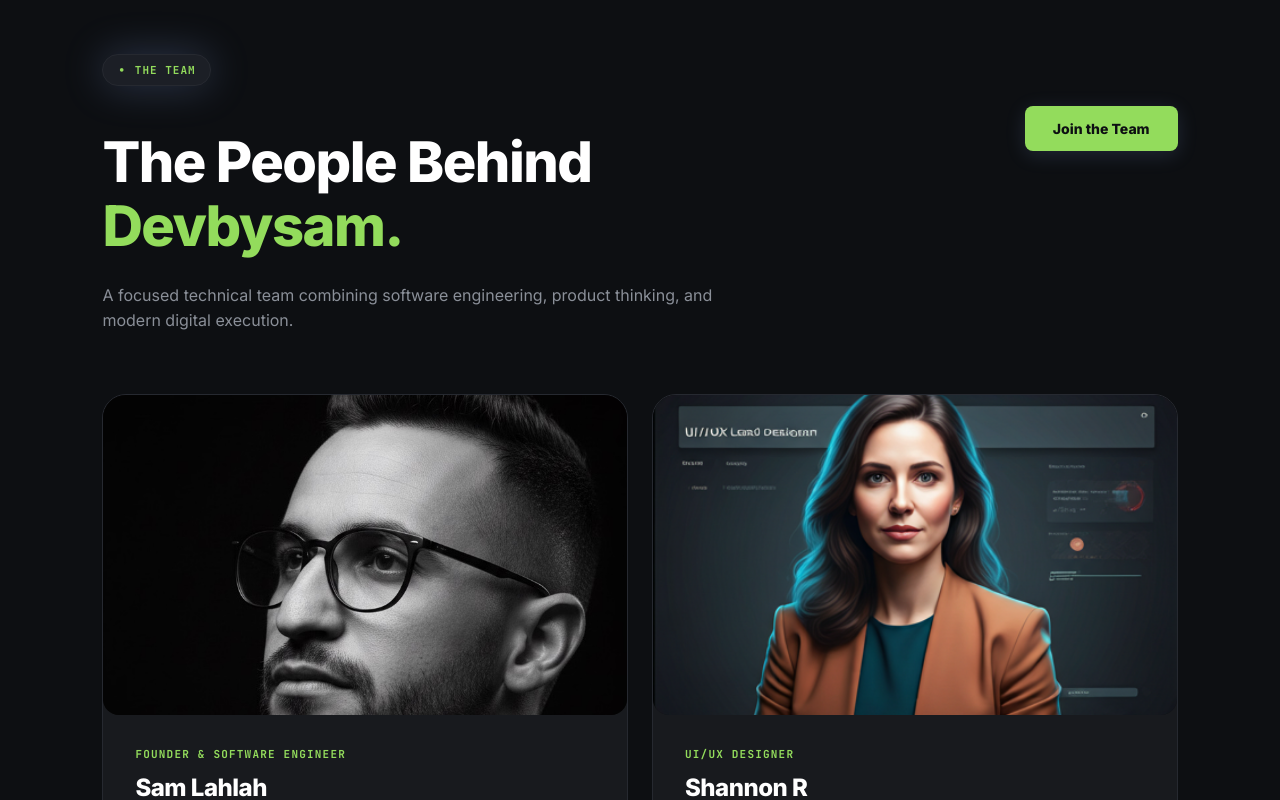
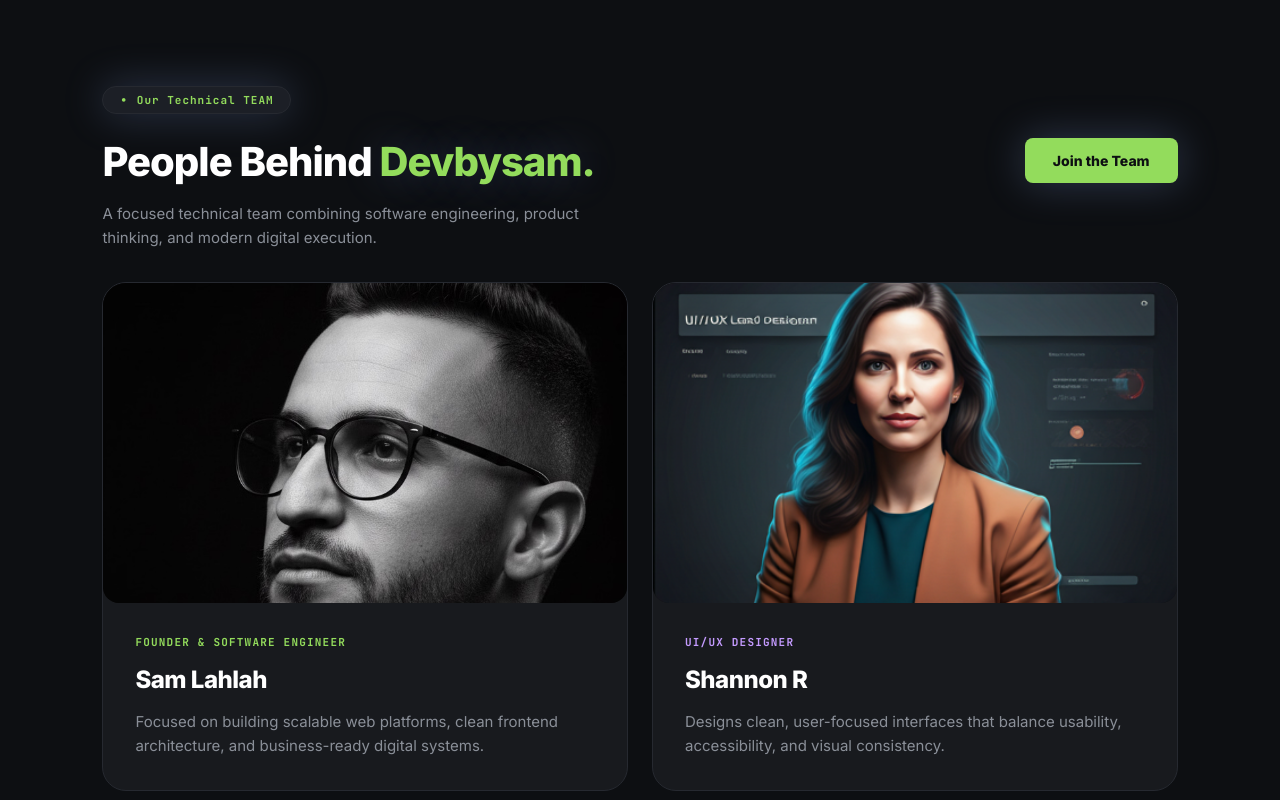
Before and after one commit to HoussamLh/React-Version, a React (Vite) app: page /about in a window 1280 px wide. Shown: the part 1460-2260 px from the top of the page. Built offline with nearby package versions, Linux system fonts and the light colour scheme.

Commit message:
refactor about page with design system and team member card component

```diff
--- a/src/design-system/components/SectionHeader/SectionHeader.tsx
+++ b/src/design-system/components/SectionHeader/SectionHeader.tsx
@@ -5,6 +5,7 @@
   Heading,
   Text
 } from "../Typography";
+import { spacing } from "../..";
 
 type SectionHeaderProps = {
   badgeText: React.ReactNode;
@@ -88,5 +89,6 @@
     flexDirection: "column" as const,
     alignItems: "flex-start",
     textAlign: "left" as const,
+    marginBottom: spacing["xl"],
   },
 };
--- a/src/features/about/sections/OurTeam.tsx
+++ b/src/features/about/sections/OurTeam.tsx
@@ -1,19 +1,38 @@
 import React from "react";
-import { HeroSection } from "../../../shared/sections";
-import { Button } from "../../../shared/ui/Button";
+import {
+  Button,
+  Card,
+  colors,
+  radius,
+  SectionHeader,
+  spacing,
+  typography,
+} from "../../../design-system";
 import { teamMembers } from "../data/team.data";
+
+type HoverAccent = "green" | "blue" | "purple" | "pink";
+
+const hoverAccents: HoverAccent[] = ["green", "purple", "blue", "pink"];
+
+const accentColors: Record<HoverAccent, string> = {
+  green: colors.accent.green,
+  blue: colors.accent.blue,
+  purple: colors.accent.purple,
+  pink: colors.accent.pink,
+};
 
 export const OurTeam: React.FC = () => {
   return (
     <section style={styles.container}>
       <div style={styles.headerRow} className="team-header-row">
-        <HeroSection
-          badgeText="THE TEAM"
-          titleStart="The People Behind"
+        <SectionHeader
+          badgeText="Our Technical TEAM"
+          title="People Behind"
           titleAccent="Devbysam."
           subtitle="A focused technical team combining software engineering, product thinking, and modern digital execution."
           headingAs="h2"
           containerStyle={styles.header}
+          textWrapperStyle={styles.textWrapper}
         />
 
         <div style={styles.headerAction} className="team-header-action">
@@ -24,19 +43,34 @@
       </div>
 
       <div style={styles.grid} className="team-grid">
-        {teamMembers.map((member) => (
-          <article key={member.name} style={styles.card} className="team-card">
+        {teamMembers.map((member, index) => {
+          const hoverAccent = hoverAccents[index % hoverAccents.length];
+          const accentColor = accentColors[hoverAccent];
+
+          return (
+            <Card
+              key={member.name}
+              interactive
+              hoverAccent={hoverAccent}
+              style={styles.card}
+            >
               <div style={styles.imageWrapper} className="team-image-wrapper">
                 <img
                   src={member.image}
                   alt={member.imageAlt}
                   style={styles.image}
-                className="team-image"
+                  className="ds-zoom-image"
                 />
               </div>
 
               <div style={styles.content}>
-              <p style={styles.role} className="mono-text">
+                <p
+                  style={{
+                    ...styles.role,
+                    color: accentColor,
+                  }}
+                  className="mono-text"
+                >
                   {member.role}
                 </p>
 
@@ -44,8 +78,9 @@
 
                 <p style={styles.description}>{member.description}</p>
               </div>
-          </article>
-        ))}
+            </Card>
+          );
+        })}
       </div>
     </section>
   );
@@ -53,20 +88,27 @@
 
 const styles = {
   container: {
-    padding: "100px 0",
-    backgroundColor: "var(--bg-dark)",
-    borderTop: "1px solid var(--border-color)",
+    padding: `${spacing.section} 0`,
+    backgroundColor: colors.background.dark,
+    borderTop: `1px solid ${colors.border.default}`,
   },
 
   headerRow: {
     display: "flex",
     justifyContent: "space-between",
     alignItems: "flex-start",
-    gap: "32px",
+    gap: spacing.xl,
   },
 
   header: {
     maxWidth: "680px",
+  },
+
+  textWrapper: {
+    display: "flex",
+    flexDirection: "column" as const,
+    alignItems: "flex-start",
+    textAlign: "left" as const,
   },
 
   headerAction: {
@@ -79,22 +121,19 @@
   grid: {
     display: "grid",
     gridTemplateColumns: "repeat(2, 1fr)",
-    gap: "24px",
+    gap: spacing.lg,
   },
+
   card: {
-    backgroundColor: "var(--bg-card)",
-    border: "1px solid var(--border-color)",
-    borderRadius: "24px",
+    borderRadius: radius["2xl"],
     overflow: "hidden",
-    transition:
-      "border-color 0.4s ease, transform 0.4s ease, box-shadow 0.4s ease",
   },
 
   imageWrapper: {
     width: "100%",
     height: "320px",
     overflow: "hidden",
-    backgroundColor: "#111",
+    backgroundColor: "#111111",
   },
 
   image: {
@@ -102,41 +141,39 @@
     height: "100%",
     objectFit: "cover" as const,
     display: "block",
-    transition: "transform 0.5s ease",
   },
 
   content: {
-    padding: "32px",
+    padding: spacing.xl,
   },
 
   role: {
-    fontSize: "11px",
-    fontWeight: 700,
+    fontSize: typography.fontSize.xs,
+    fontWeight: typography.fontWeight.bold,
     letterSpacing: "1.2px",
-    color: "var(--accent-green)",
-    margin: "0 0 12px 0",
+    margin: `0 0 ${spacing.md} 0`,
     textTransform: "uppercase" as const,
   },
 
   name: {
     fontSize: "24px",
-    fontWeight: 800,
-    color: "var(--text-main)",
-    margin: "0 0 12px 0",
+    fontWeight: typography.fontWeight.extraBold,
+    color: colors.text.main,
+    margin: `0 0 ${spacing.md} 0`,
     letterSpacing: "-0.5px",
   },
 
   description: {
-    fontSize: "15px",
-    color: "var(--text-muted)",
-    lineHeight: "1.6",
+    fontSize: typography.fontSize.md,
+    color: colors.text.muted,
+    lineHeight: typography.lineHeight.relaxed,
     margin: 0,
   },
 
   joinButton: {
-    borderRadius: "8px",
-    padding: "14px 28px",
-    fontSize: "14px",
-    whiteSpace: "nowrap",
+    borderRadius: radius.sm,
+    padding: `14px 28px`,
+    fontSize: typography.fontSize.sm,
+    whiteSpace: "nowrap" as const,
   },
 };
```
Lines whose indentation alone changed are shown as unchanged.
